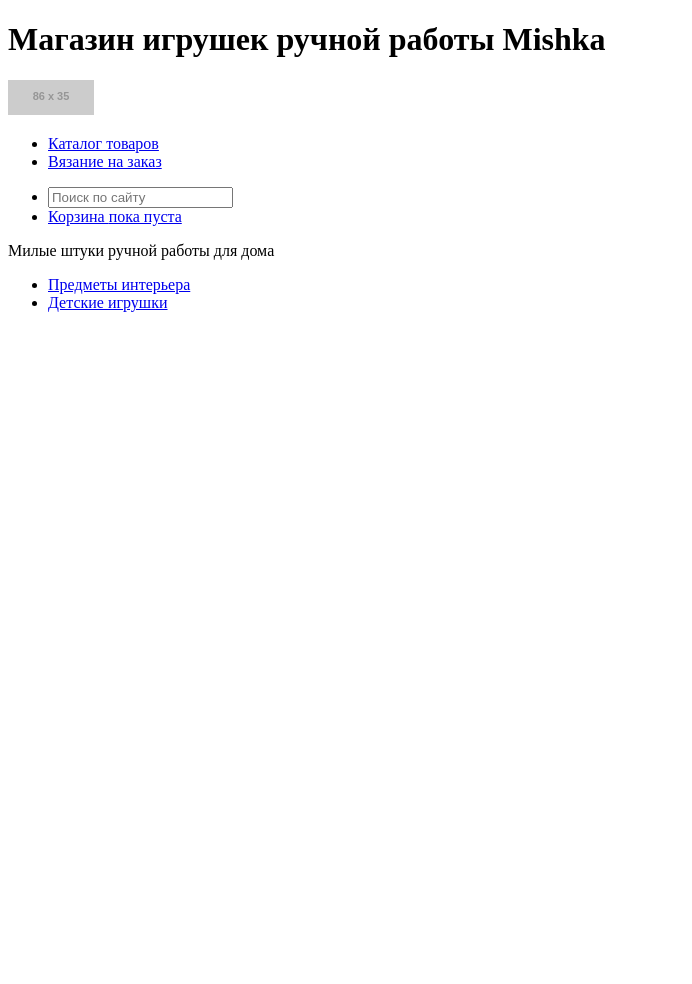
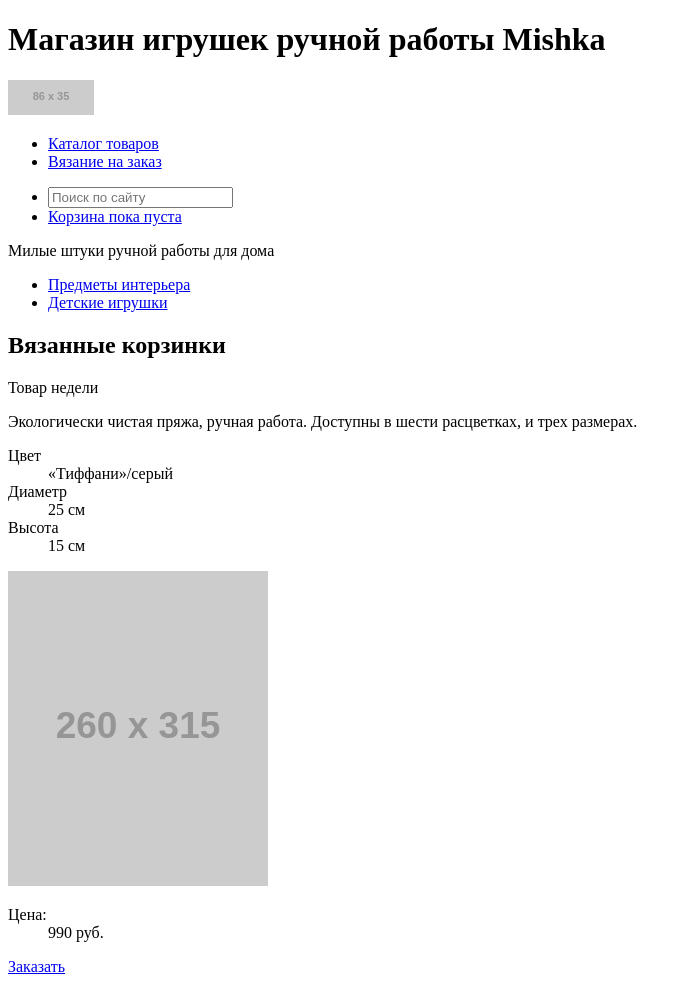
Before and after one commit to kildyashovD/386471-mishka, a website: page source/index.html in a window 1280 px wide. Shown: the whole page, without its empty margins (0-692 px from the left). Before the commit the page ends 800 px from the top, so only its background shows below. Drawn offline with Linux system fonts and the light colour scheme; placeholder pictures from the web are drawn by us.

Commit message:
Добавляет product-of-the-week

```diff
--- a/source/index.html
+++ b/source/index.html
@@ -53,6 +53,37 @@
 
     </section>
 
+    <section class="product-of-the-week">
+      <h2 class="product-of-the-week__name">Вязанные корзинки</h2>
+      <p class="product-of-the-week__text">Товар недели</p>
+      <p class="product-of-the-week__description">Экологически чистая пряжа, ручная работа. Доступны в шести расцветках, и трех размерах.</p>
+
+      <dl class="product-of-the-week__properties product-properties">
+        <div class="product-properties__wrapper">
+          <dt class="product-properties__name">Цвет</dt>
+          <dd class="product-properties__definition">«Тиффани»/серый</dd>
+        </div>
+        <div class="product-properties__wrapper">
+          <dt class="product-properties__name">Диаметр</dt>
+          <dd class="product-properties__definition">25 см</dd>
+        </div>
+        <div class="product-properties__wrapper">
+          <dt class="product-properties__name">Высота</dt>
+          <dd class="product-properties__definition">15 см</dd>
+        </div>
+      </dl>
+
+      <img class="product-of-the-week__img" src="http://placehold.it/260x315" alt="Изображение товара недели">
+
+      <dl class="product-of-the-week__price product-price">
+        <dt class="product-price__text">Цена:</dt>
+        <dd class="product-price__value">990 руб.</dd>
+      </dl>
+
+      <a class="product-of-the-week__order-link" href="#">Заказать</a>
+
+    </section>
+
   </main>
 
 </body>
```
